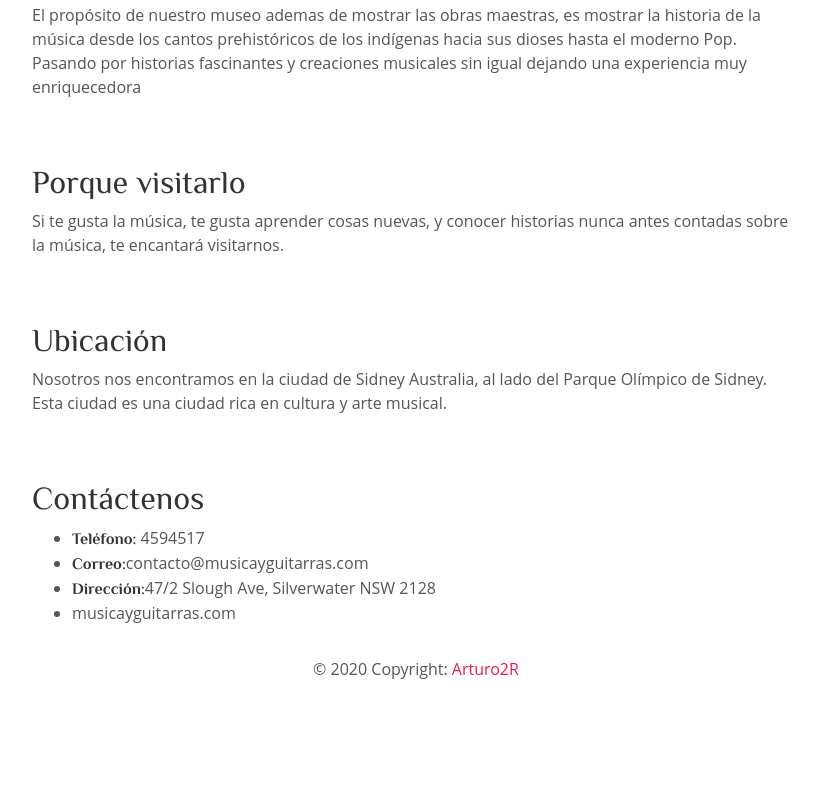
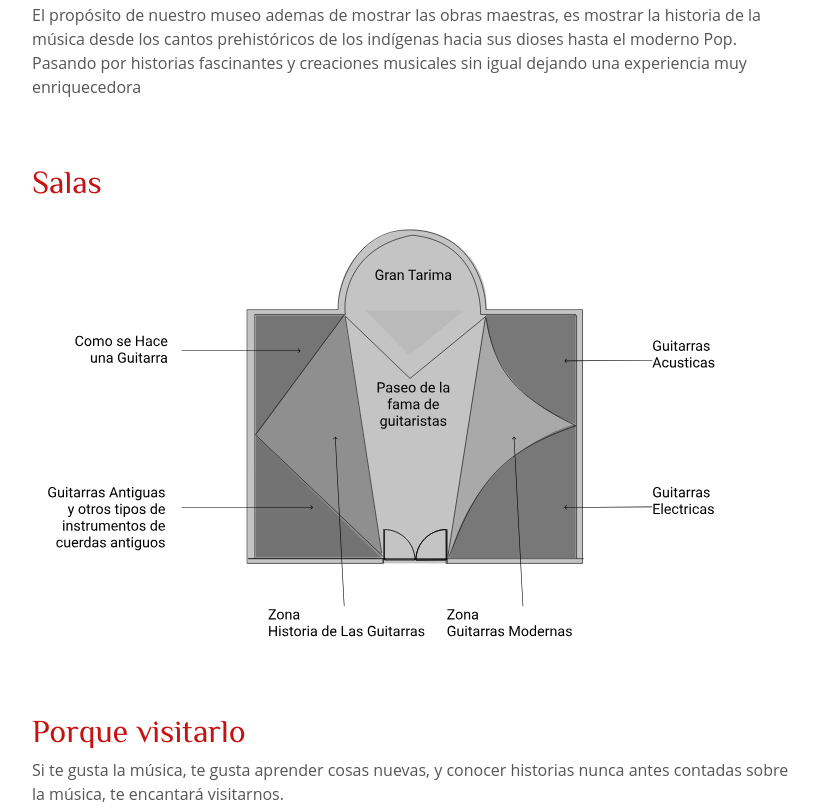
Before and after one commit to Arturo2R/museo-de-guitarras, a plain HTML site: page index.html in a window 1280 px wide. Shown: the part 1074-1883 px from the top of the page, without its empty margins (224-1043 px from the left). Before the commit the page ends 1835 px from the top, so only its background shows below. Drawn offline with nearby package versions, Linux system fonts and the light colour scheme.

Commit message:
Añadido la imagen svg del plano del museo

```diff
--- a/index.html
+++ b/index.html
@@ -55,11 +55,13 @@
             de los indígenas hacia sus dioses hasta el moderno Pop.
             Pasando por historias fascinantes y creaciones musicales sin igual dejando una experiencia muy enriquecedora</p>
             </p>
+            <h2>Salas</h2>
+            <img src="Assets/plano.svg" alt="Plano del museo de guitarras">
             <h2>Porque visitarlo</h2>
             <p>Si te gusta la música, te gusta aprender cosas nuevas, y conocer historias nunca antes contadas sobre la
-            música, te encantará visitarnos.</p>
-            <h2>Ubicación</h2>
-            <p>Nosotros nos encontramos en la ciudad de Sidney Australia, al lado del Parque Olímpico de Sidney.
+                música, te encantará visitarnos.</p>
+                <h2>Ubicación</h2>
+                <p>Nosotros nos encontramos en la ciudad de Sidney Australia, al lado del Parque Olímpico de Sidney.
                 Esta ciudad es una ciudad rica en cultura y arte musical.
             </p>
             <h2>Contáctenos</h2>
--- a/style.css
+++ b/style.css
@@ -15,8 +15,8 @@ h1{
 h1,
 h2,
 strong {
-    color: #333;
-    font-family: 'Philosopher', Haettenschweiler, 'Arial Narrow Bold', sans-serif;
+    color: rgb(199, 18, 18);
+    font-family: 'Philosopher', 'Arial Narrow Bold', sans-serif;
 }
 
 h2{
@@ -36,3 +36,7 @@ footer{
 img{
     max-width:100%;
 }
+
+svg{
+    max-width: 100%;
+}
```
Also changed, not shown: Assets/plano.svg (added).
